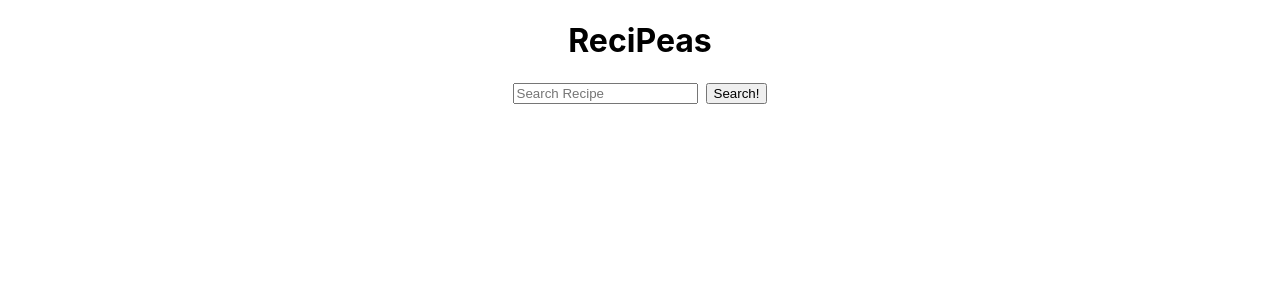
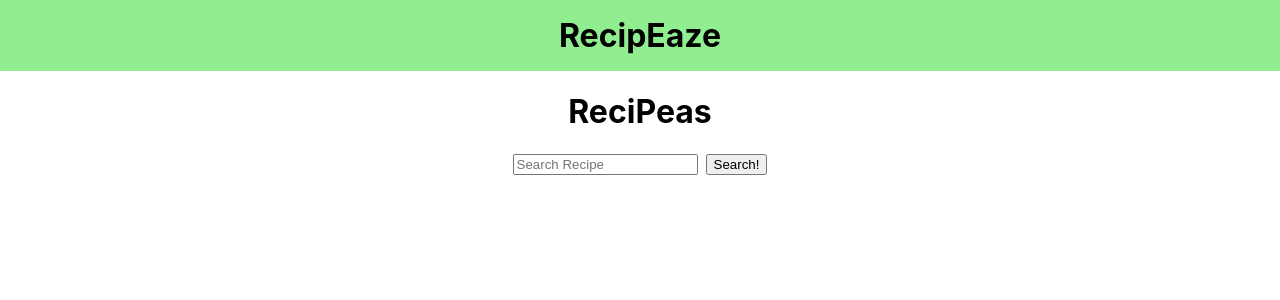
Before and after one commit to mcheng09/react-recipeas, a React (Create React App) app: page / in a window 1280 px wide. Shown: the top 300 px of the page. Built offline with nearby package versions, Linux system fonts and the light colour scheme.

Commit message:
update(Layout): adds Navigation to Layout

```diff
--- a/src/hoc/Layout/Layout.js
+++ b/src/hoc/Layout/Layout.js
@@ -1,11 +1,13 @@
 import React from 'react';
 
 import Aux from './../Aux/Aux'
+import Navigation from './../../components/Navigation/Navigation'
 import RecipeContainer from './../../containers/RecipeContainer/RecipeContainer'
 
 function Layout(props) {
   return (
     <Aux>
+      <Navigation />
       <RecipeContainer />
     </Aux>
   )
```
